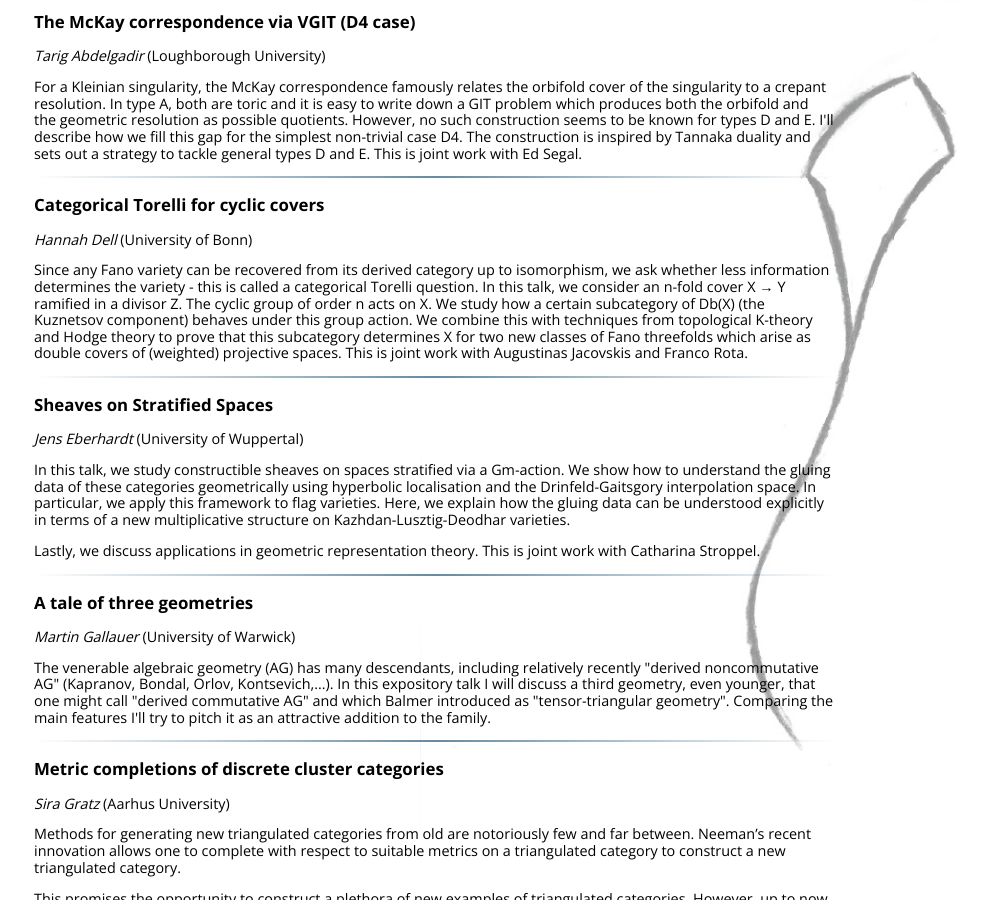
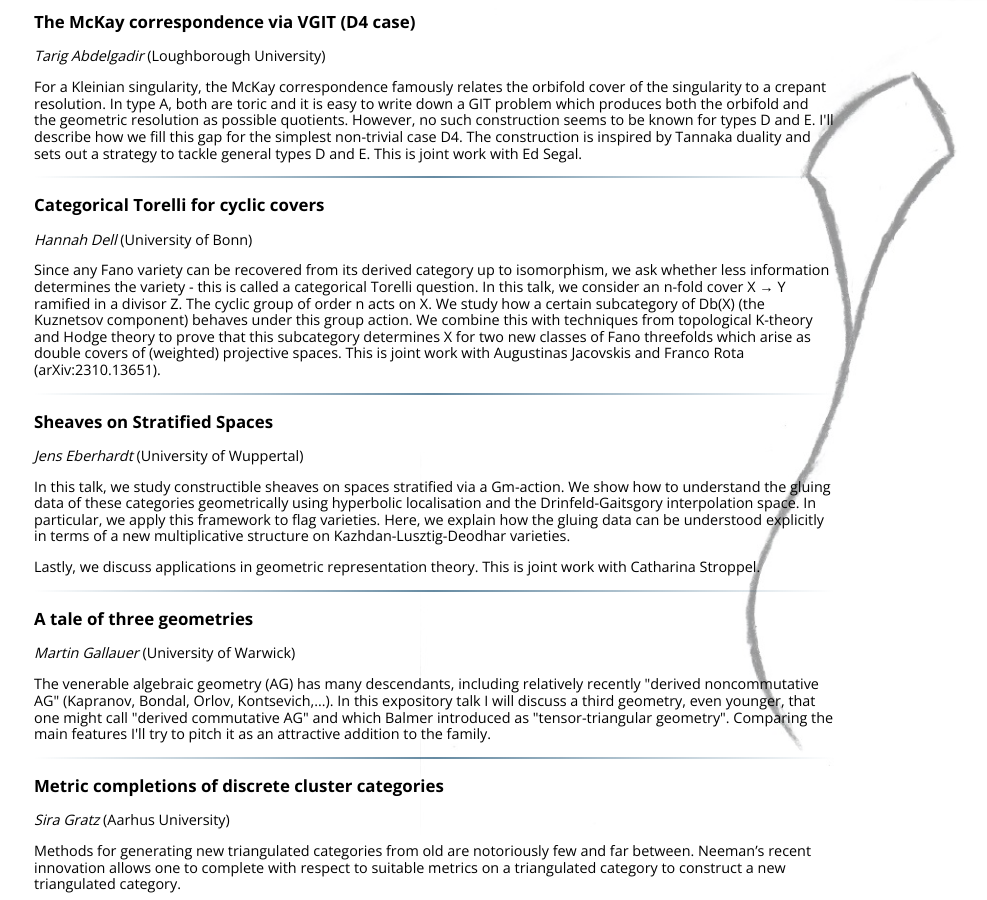
Before and after one commit to Tale-of-Geometries/Tale-of-Geometries.github.io, a Jekyll site: the page built from abstracts.html, in a window 1280 px wide and 900 px high, scrolled down 421 px. Shown: the whole window, without its empty margins (206-1193 px from the left). Built offline with Jekyll 4.4.1, drawn with Linux system fonts in a browser that asks for light colours; nearby versions of some CDN libraries; library files that are not in the unit come from our copies.

Commit message:
Update talks.yml
added back the arxiv link

```diff
--- a/_data/talks.yml
+++ b/_data/talks.yml
@@ -9,7 +9,7 @@ dell:
   title: Categorical Torelli for cyclic covers
   speaker: dell
   abstract: >
-    <p>Since any Fano variety can be recovered from its derived category up to isomorphism, we ask whether less information determines the variety - this is called a categorical Torelli question. In this talk, we consider an n-fold cover X → Y ramified in a divisor Z. The cyclic group of order n acts on X. We study how a certain subcategory of Db(X) (the Kuznetsov component) behaves under this group action. We combine this with techniques from topological K-theory and Hodge theory to prove that this subcategory determines X for two new classes of Fano threefolds which arise as double covers of (weighted) projective spaces. This is joint work with Augustinas Jacovskis and Franco Rota.
+    <p>Since any Fano variety can be recovered from its derived category up to isomorphism, we ask whether less information determines the variety - this is called a categorical Torelli question. In this talk, we consider an n-fold cover X → Y ramified in a divisor Z. The cyclic group of order n acts on X. We study how a certain subcategory of Db(X) (the Kuznetsov component) behaves under this group action. We combine this with techniques from topological K-theory and Hodge theory to prove that this subcategory determines X for two new classes of Fano threefolds which arise as double covers of (weighted) projective spaces. This is joint work with Augustinas Jacovskis and Franco Rota (arXiv:2310.13651).
 
 eberhardt:
   title: Sheaves on Stratified Spaces
```
